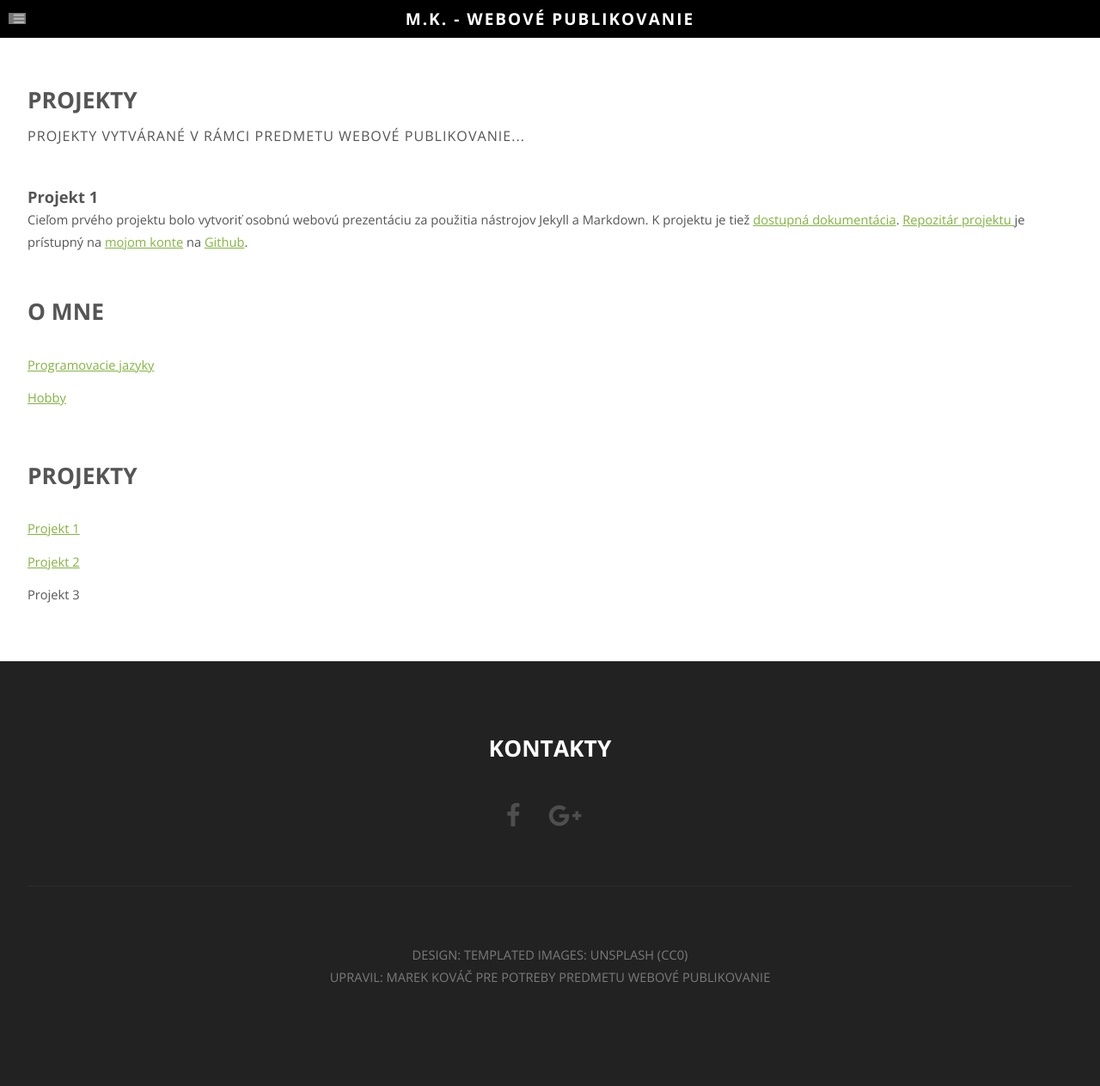
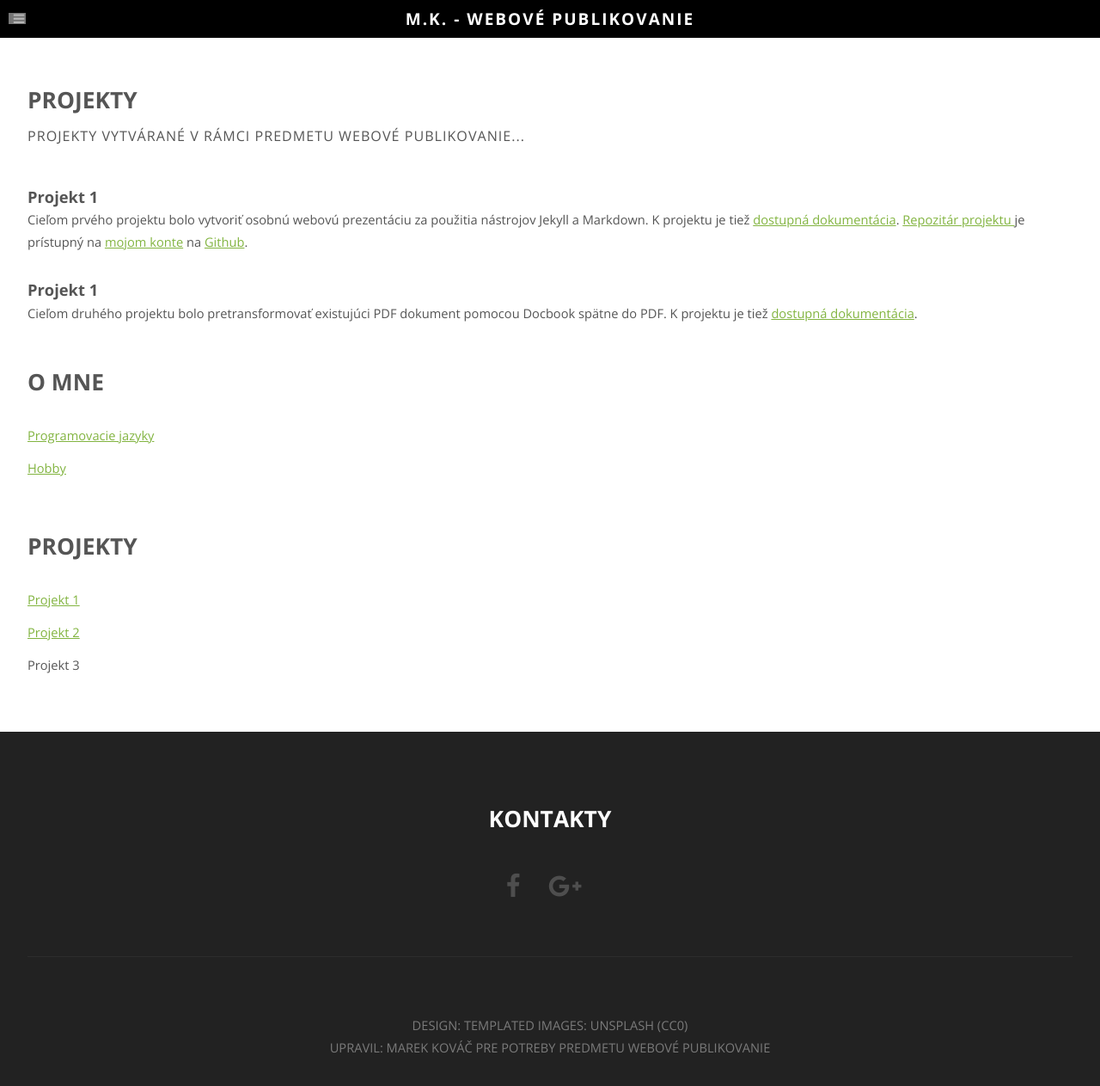
Before and after one commit to kmm1775/kmm1775.github.io, a Jekyll site: the page built from projekty.html, in a window 1280 px wide and 1305 px high. Shown: the top 1263 px of the window at 86% size. Built offline with Jekyll 4.4.1, drawn with Linux system fonts in a browser that asks for light colours; nearby versions of some CDN libraries; library files that are not in the unit come from our copies; grey boxes are pictures that could not be loaded.

Commit message:
Update projekty.html

```diff
--- a/projekty.html
+++ b/projekty.html
@@ -14,6 +14,11 @@ layout: plusbocny
 				<p>Cieľom prvého projektu bolo vytvoriť osobnú webovú prezentáciu za použitia nástrojov Jekyll a Markdown. K projektu je tiež <a href="projekt1.html">dostupná dokumentácia</a>. <a href="https://github.com/kmm1775/kmm1775.github.io">Repozitár projektu </a> je prístupný na <a href="https://github.com/kmm1775">mojom konte</a> na <a href="http://github.com/">Github</a>.
 			</div>
 
+			<div>
+				<h3>Projekt 1</h3>
+				<p>Cieľom druhého projektu bolo pretransformovať existujúci PDF dokument pomocou Docbook spätne do PDF. K projektu je tiež <a href="projekt2.html">dostupná dokumentácia</a>.
+			</div>
+
 
 			</section>
 
```
